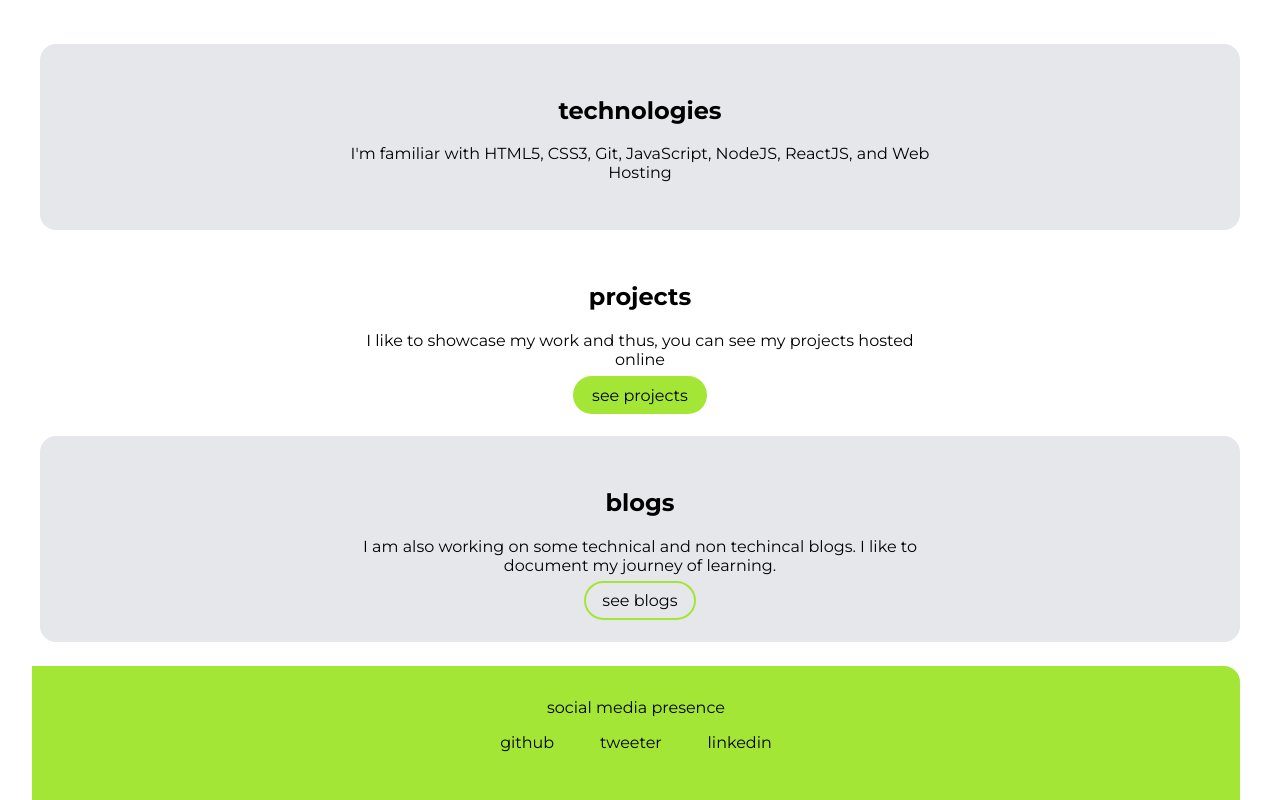
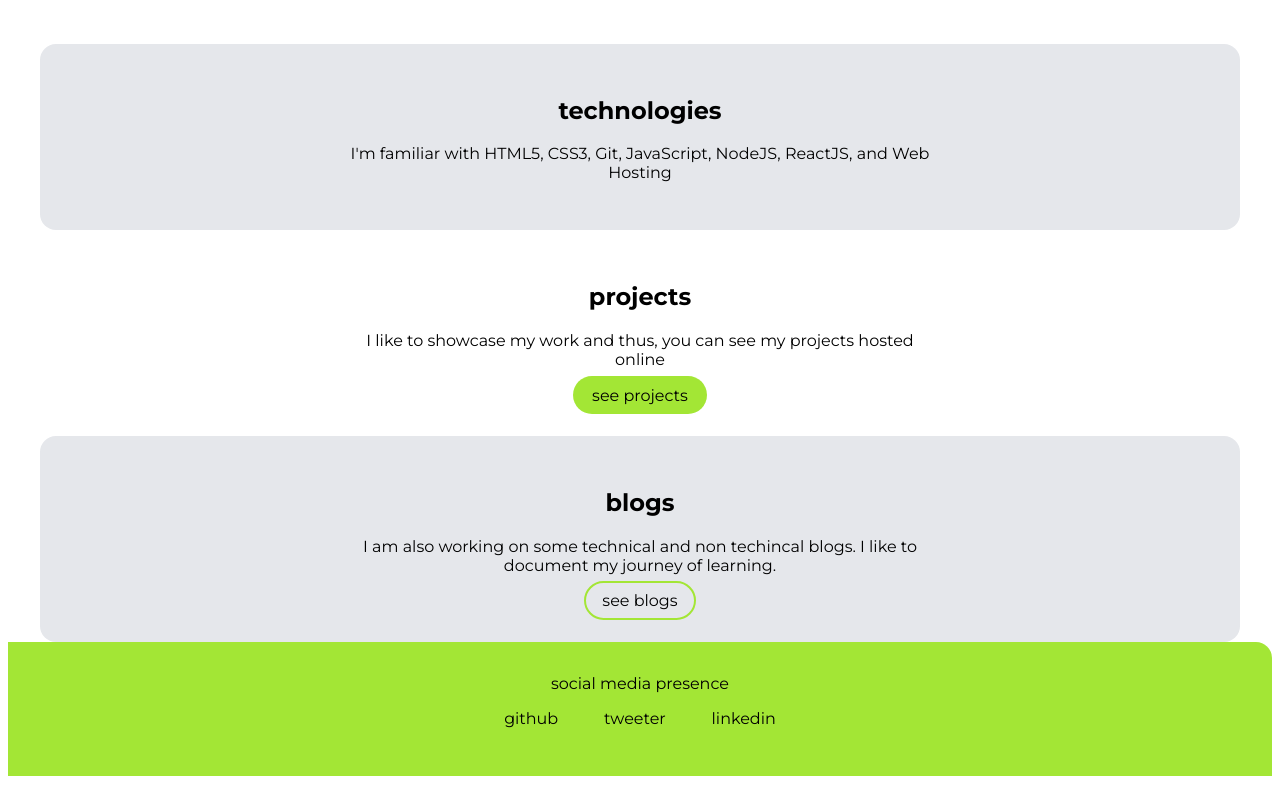
Before and after one commit to Gowtham00007/Gowtham-personal-portfolio, a plain HTML site: page index.html in a window 1280 px wide. Shown: the part 503-1303 px from the top of the page. After the commit the page ends 1279 px from the top, so only its background shows below. Drawn offline with Linux system fonts and the light colour scheme.

Commit message:
Update style.css

```diff
--- a/style.css
+++ b/style.css
@@ -125,23 +125,25 @@ hr {
 
 /* footer  */
 .footer{
-    margin-top: 1.5rem;
-    margin-left: 1.5rem;
-    margin-right: 2rem;
     margin-bottom: -0.5rem;
     background-color: var(--primery-color);
-    padding: 2rem;
+    padding: 2rem 1rem;
     text-align: center;
     color: black;
     border-top-right-radius: 1rem;
 }
 .footer .link {
     color: black;
-
-
  }
-
-.footer .social-links{
+.footer .footer-header {
+    font-weight: bold;
+    font-size: large;
+}
+.footer ul{
+    padding-inline-start: 0px;
+}
+/* .footer .social-links{
 
     padding-inline-start: 0px;
 }
+ */
```
